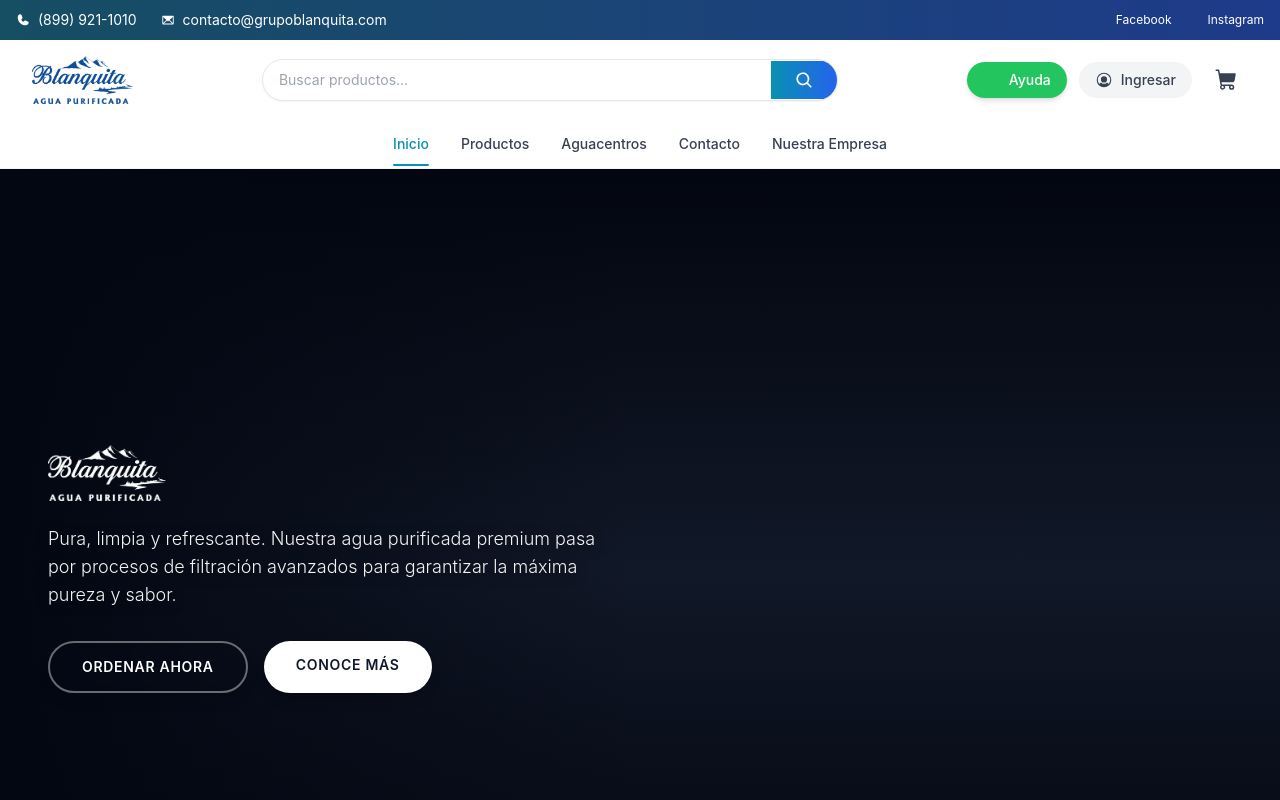
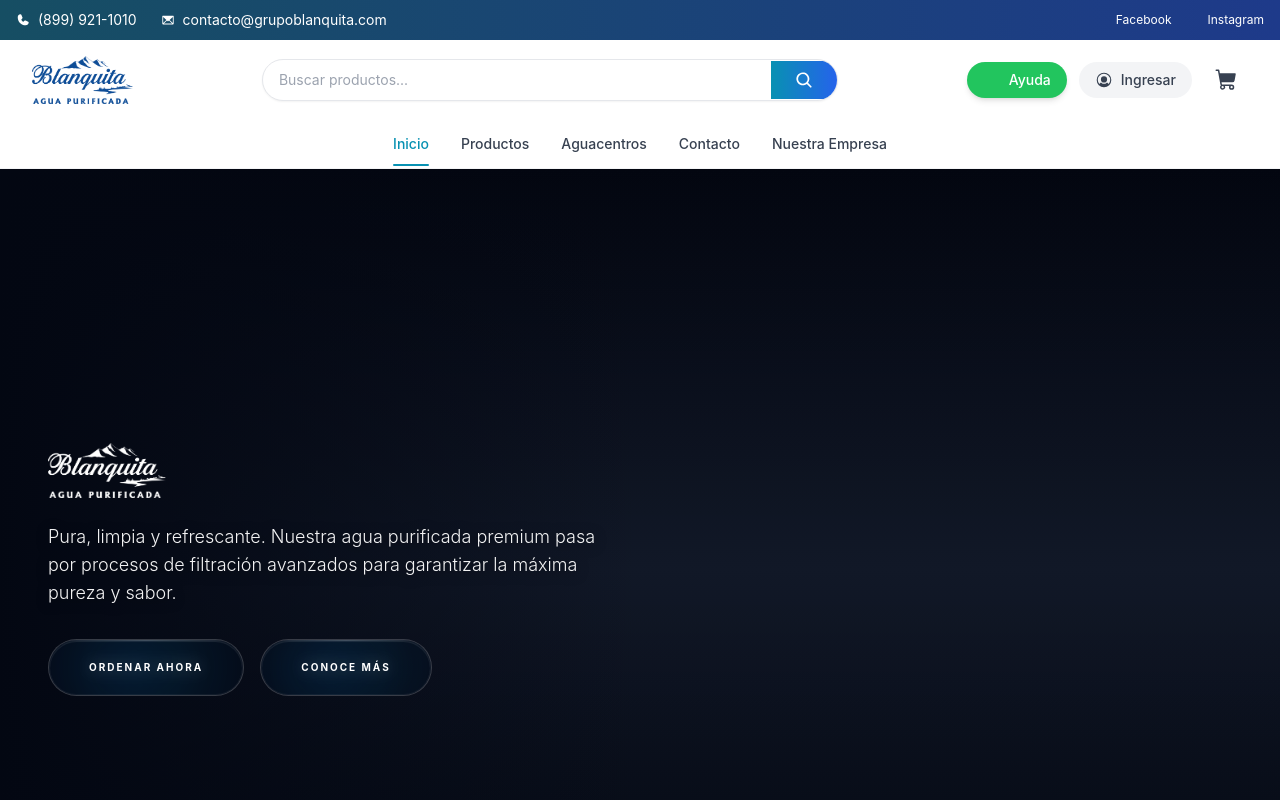
Before and after one commit to capitalcodecolmx/movers-platfom-user, a React (Vite) app: page / in a window 1280 px wide. Shown: the top 800 px of the page. Built offline with nearby package versions, Linux system fonts and the light colour scheme; no server answers; some icons are missing; a web font is replaced by a local one.

Commit message:
feat: add GlassButton UI component, HeroCTAs, and FeaturesSection with animations.

```diff
--- a/src/components/premium-hero/HeroCTAs.tsx
+++ b/src/components/premium-hero/HeroCTAs.tsx
@@ -1,5 +1,4 @@
-import React from 'react';
-import { Link } from 'react-router-dom';
+import GlassButton from '../ui/GlassButton';
 
 interface HeroCTAsProps {
   themeColor: string;
@@ -7,20 +6,9 @@ interface HeroCTAsProps {
 
 const HeroCTAs: React.FC<HeroCTAsProps> = ({ themeColor }) => {
   return (
-    <div className="flex flex-col sm:flex-row gap-3 sm:gap-4 mt-6 sm:mt-8">
-      <Link
-        to="/products"
-        className="px-6 sm:px-8 py-2.5 sm:py-3.5 rounded-full border-2 border-white/40 text-white font-semibold text-xs sm:text-sm uppercase tracking-wider hover:bg-white/10 hover:border-white/60 transition-all duration-300 backdrop-blur-sm shadow-lg hover:shadow-xl text-center"
-      >
-        ORDENAR AHORA
-      </Link>
-      <Link
-        to="/about"
-        className="px-6 sm:px-8 py-2.5 sm:py-3.5 rounded-full bg-white font-semibold text-xs sm:text-sm uppercase tracking-wider hover:bg-gray-50 transition-all duration-300 shadow-lg hover:shadow-xl text-center"
-        style={{ color: '#0f172a' }}
-      >
-        CONOCE MÁS
-      </Link>
+    <div className="flex flex-col sm:flex-row gap-3 sm:gap-4 mt-6 sm:mt-8 items-center">
+      <GlassButton to="/products" label="ORDENAR AHORA" />
+      <GlassButton to="/about" label="CONOCE MÁS" className="!bg-[#050b18]/50" />
     </div>
   );
 };
--- a/src/components/sections/FeaturesSection.tsx
+++ b/src/components/sections/FeaturesSection.tsx
@@ -5,6 +5,7 @@ import { ScrollTrigger } from 'gsap/ScrollTrigger';
 import { Link } from 'react-router-dom';
 import { Icon } from '@iconify/react';
 import { useMediaStore } from '../../store/useMediaStore';
+import GlassButton from '../ui/GlassButton';
 
 gsap.registerPlugin(ScrollTrigger);
 
@@ -157,28 +158,7 @@ const FeaturesSection: React.FC = () => {
                                     <p className="text-xs font-bold text-brand-cyan uppercase tracking-widest mb-1">Empieza hoy</p>
                                     <p className="text-slate-900 dark:text-white font-medium">La mejor hidratación para tu familia</p>
                                 </div>
-                                <Link
-                                    to="/products"
-                                    className="relative group inline-flex items-center justify-center px-10 py-5 rounded-full bg-[#050b18] border border-white/20 overflow-hidden transition-all duration-500 hover:shadow-[0_0_40px_-5px_rgba(14,165,233,0.5)] active:scale-95"
-                                >
-                                    {/* Internal Liquid Glow */}
-                                    <div className="absolute inset-0 opacity-40 group-hover:opacity-70 transition-opacity duration-500">
-                                        <div className="absolute top-1/2 left-1/2 -translate-x-1/2 -translate-y-1/2 w-32 h-20 bg-brand-cyan/40 blur-[40px] rounded-full"></div>
-                                        <div className="absolute top-1/2 left-1/3 -translate-x-1/2 -translate-y-1/2 w-20 h-10 bg-brand-blue/30 blur-[30px] rounded-full"></div>
-                                    </div>
-
-                                    {/* Refractive Highlight */}
-                                    <div className="absolute top-0 left-0 right-0 h-[1px] bg-gradient-to-r from-transparent via-white/20 to-transparent"></div>
-                                    <div className="absolute inset-0 rounded-full border border-white/5 pointer-events-none shadow-[inset_0_1px_1px_rgba(255,255,255,0.1)]"></div>
-
-                                    {/* Glass Edge Shine */}
-                                    <div className="absolute -inset-full bg-gradient-to-tr from-transparent via-white/[0.05] to-transparent translate-x-[-100%] group-hover:translate-x-[100%] transition-transform duration-1000 ease-in-out pointer-events-none"></div>
-
-                                    {/* Button Text */}
-                                    <span className="relative z-10 text-white font-bold uppercase tracking-[0.2em] text-[10px] drop-shadow-[0_0_8px_rgba(255,255,255,0.3)]">
-                                        Ver nuestros productos
-                                    </span>
-                                </Link>
+                                <GlassButton to="/products" label="Ver nuestros productos" />
                             </div>
 
                         </div>
--- /dev/null
+++ b/src/components/ui/GlassButton.tsx
@@ -0,0 +1,43 @@
+import React from 'react';
+import { Link } from 'react-router-dom';
+
+interface GlassButtonProps {
+    to: string;
+    label: string;
+    className?: string;
+    variant?: 'primary' | 'secondary';
+}
+
+const GlassButton: React.FC<GlassButtonProps> = ({
+    to,
+    label,
+    className = "",
+    variant = 'primary'
+}) => {
+    return (
+        <Link
+            to={to}
+            className={`relative group inline-flex items-center justify-center px-10 py-5 rounded-full bg-[#050b18] border border-white/20 overflow-hidden transition-all duration-500 hover:shadow-[0_0_40px_-5px_rgba(14,165,233,0.5)] active:scale-95 ${className}`}
+        >
+            {/* Internal Liquid Glow */}
+            <div className="absolute inset-0 opacity-40 group-hover:opacity-70 transition-opacity duration-500">
+                <div className="absolute top-1/2 left-1/2 -translate-x-1/2 -translate-y-1/2 w-32 h-20 bg-brand-cyan/40 blur-[40px] rounded-full"></div>
+                <div className="absolute top-1/2 left-1/3 -translate-x-1/2 -translate-y-1/2 w-20 h-10 bg-brand-blue/30 blur-[30px] rounded-full"></div>
+            </div>
+
+            {/* Refractive Highlight */}
+            <div className="absolute top-0 left-0 right-0 h-[1px] bg-gradient-to-r from-transparent via-white/20 to-transparent"></div>
+            <div className="absolute inset-0 rounded-full border border-white/5 pointer-events-none shadow-[inset_0_1px_1px_rgba(255,255,255,0.1)]"></div>
+
+            {/* Glass Edge Shine */}
+            <div className="absolute -inset-full bg-gradient-to-tr from-transparent via-white/[0.05] to-transparent translate-x-[-100%] group-hover:translate-x-[100%] transition-transform duration-1000 ease-in-out pointer-events-none"></div>
+
+            {/* Button Text */}
+            <span className="relative z-10 text-white font-bold uppercase tracking-[0.2em] text-[10px] drop-shadow-[0_0_8px_rgba(255,255,255,0.3)]">
+                {label}
+            </span>
+        </Link>
+    );
+};
+
+export default GlassButton;
```
